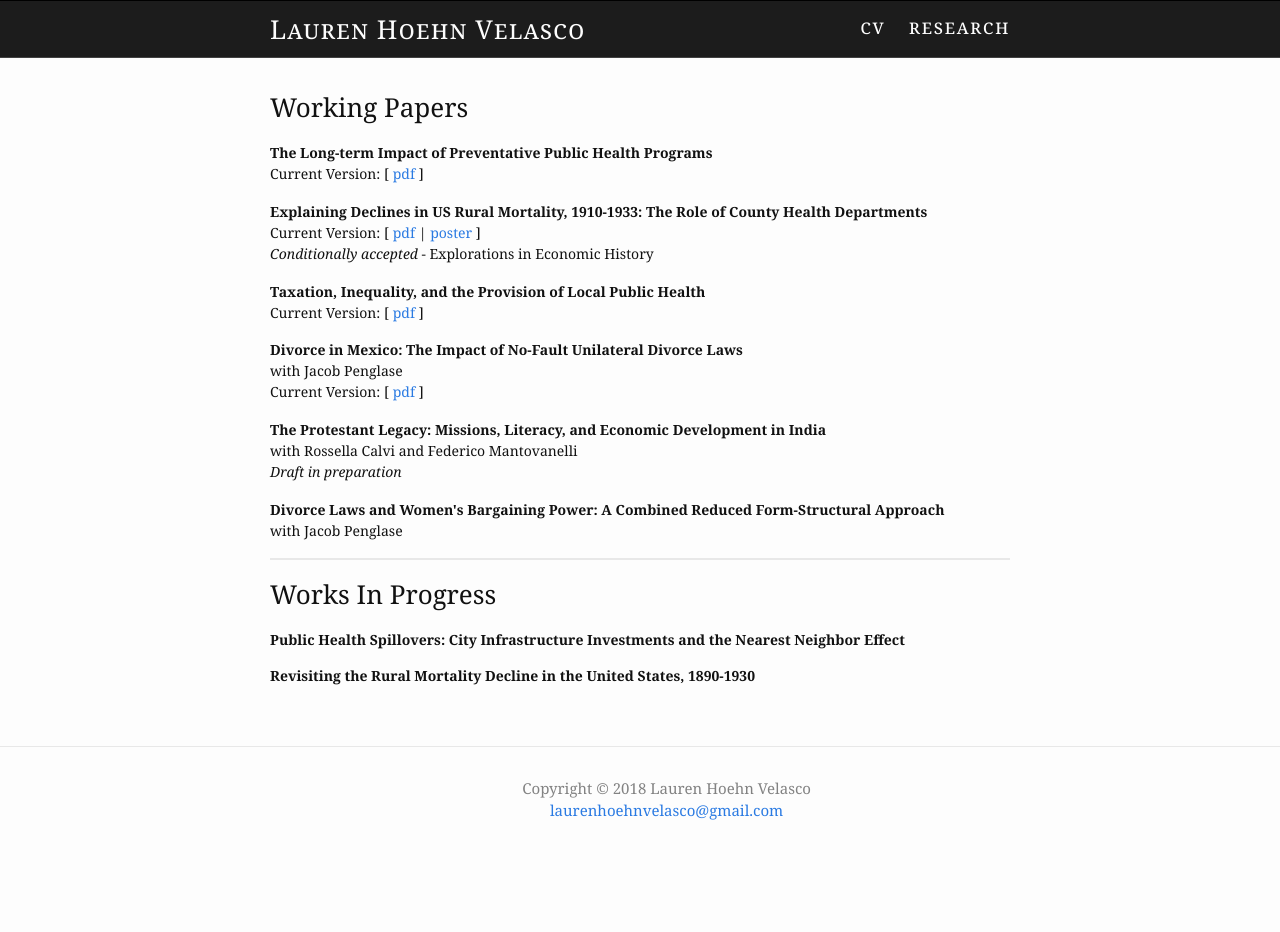
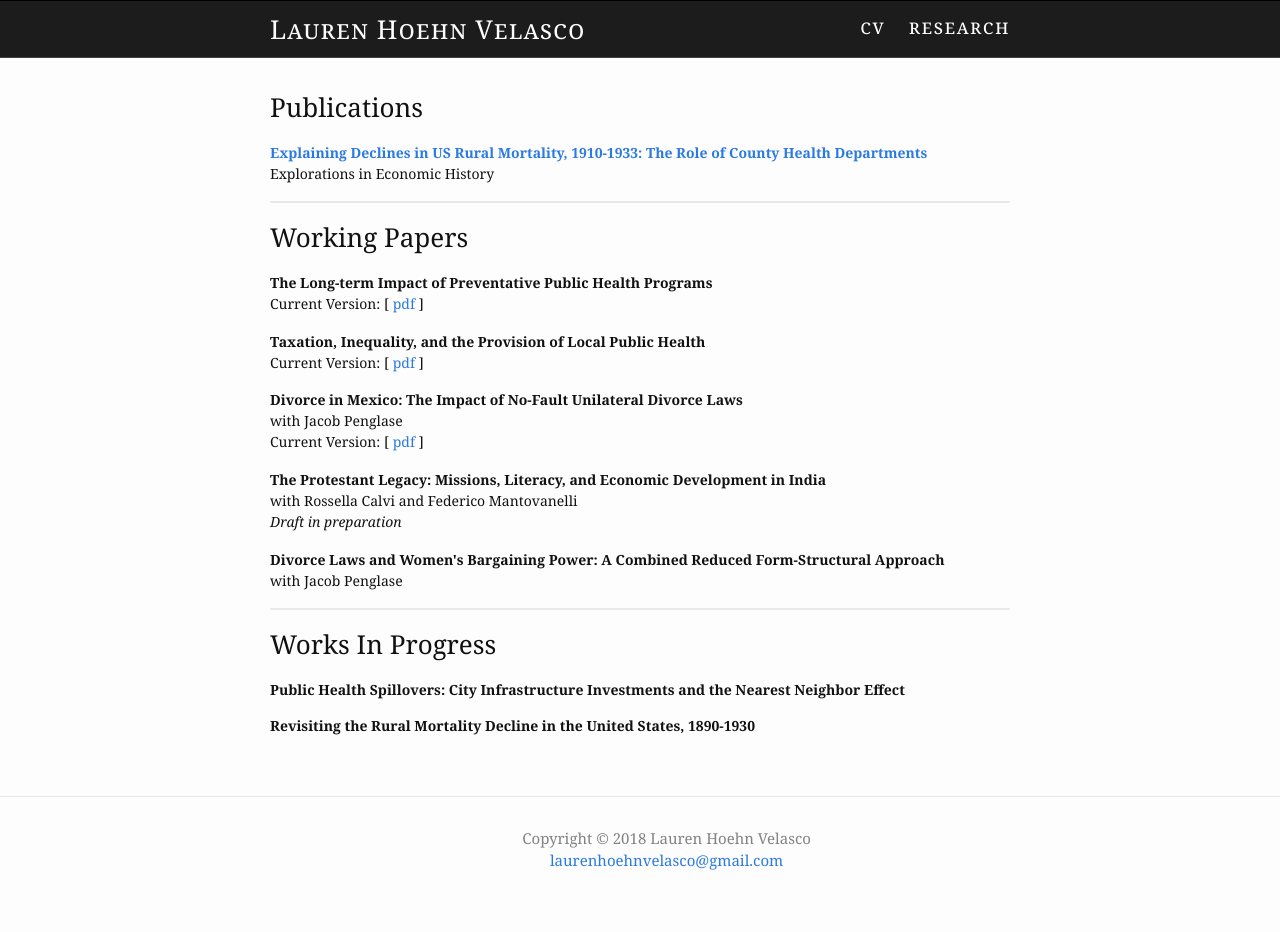
Before and after one commit to germsvel/lhv, a Jekyll site: the page built from research.html, in a window 1280 px wide. Built offline with Jekyll 4.4.1, drawn with Linux system fonts in a browser that asks for light colours; before the commit the page ends 900 px from its top, so only the background shows below that.

Commit message:
Move Declines in US Rural mortality paper to published
The paper: "Explaining Declines in US Rural Mortality, 1910-1933: The
Role of County Health Departments" has been accepted, and so we now put
it under the Publications section and link to the online paper.

```diff
--- a/research.html
+++ b/research.html
@@ -3,6 +3,32 @@ layout: page
 title: research
 permalink: /research/
 ---
+
+<h3>Publications</h3>
+{% assign published_papers = site.research_papers | where: "research_paper_type", "published_paper" | sort: "rank" %}
+
+{% for paper in published_papers %}
+  <div class="research-paper">
+    <span class="research-title">
+      <a target="_blank" href="{{ paper.journal_url }}">
+        {{ paper.title }}
+      </a>
+    </span>
+
+    {% if paper.coauthors %}
+    </br>
+      with {{ paper.coauthors }}
+    {% endif %}
+
+    {% if paper.journal %}
+    </br>
+      <span class="research-paper-journal">{{ paper.journal }}</span>
+    {% endif %}
+  </div>
+
+{% endfor %}
+
+<p class="solid-line"></p>
 
 <h3>Working Papers</h3>
 
```
Also changed, not shown: _research_papers/explaining_declines_in_us_rural_mortaliry.html (+4 -3 lines).
